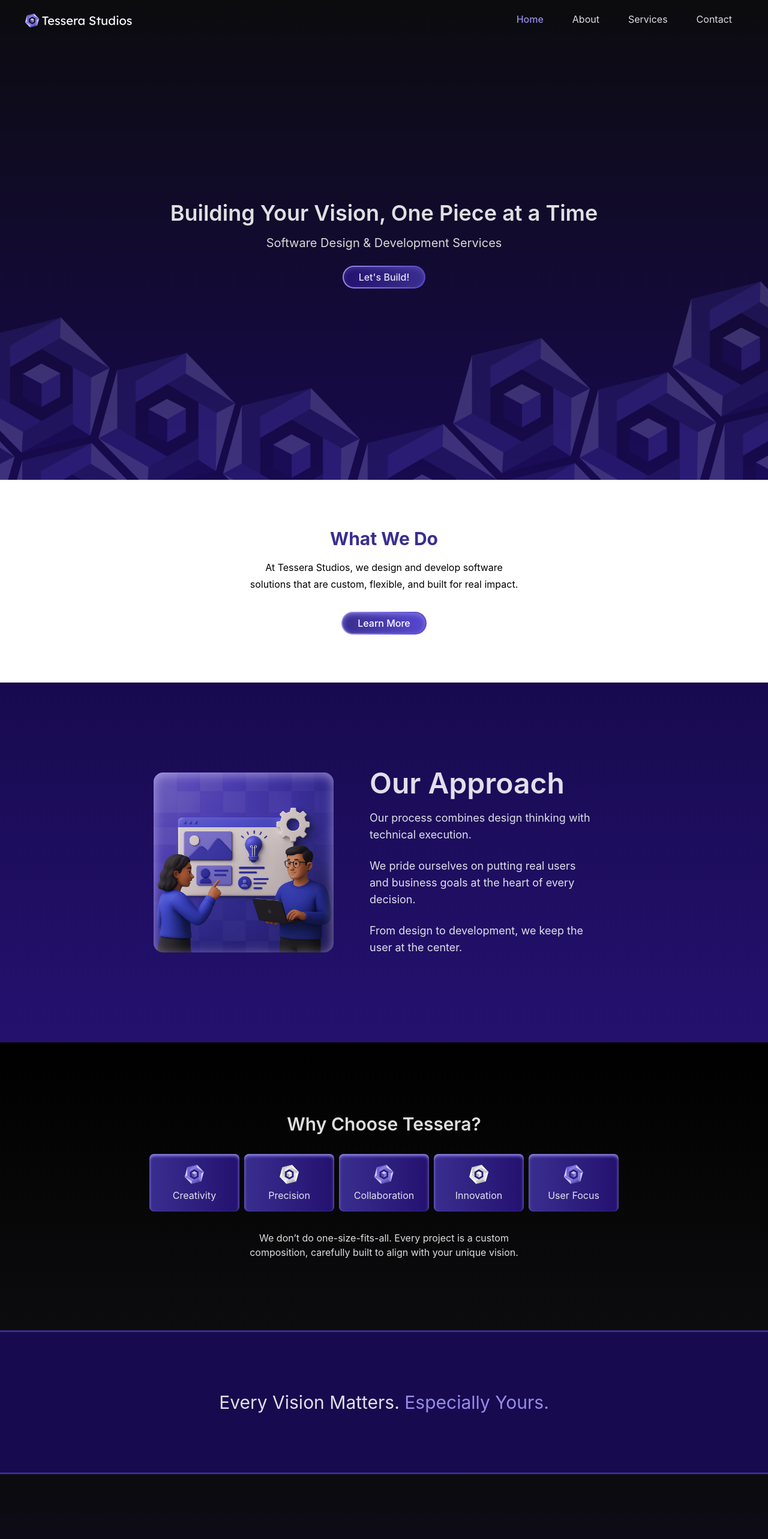
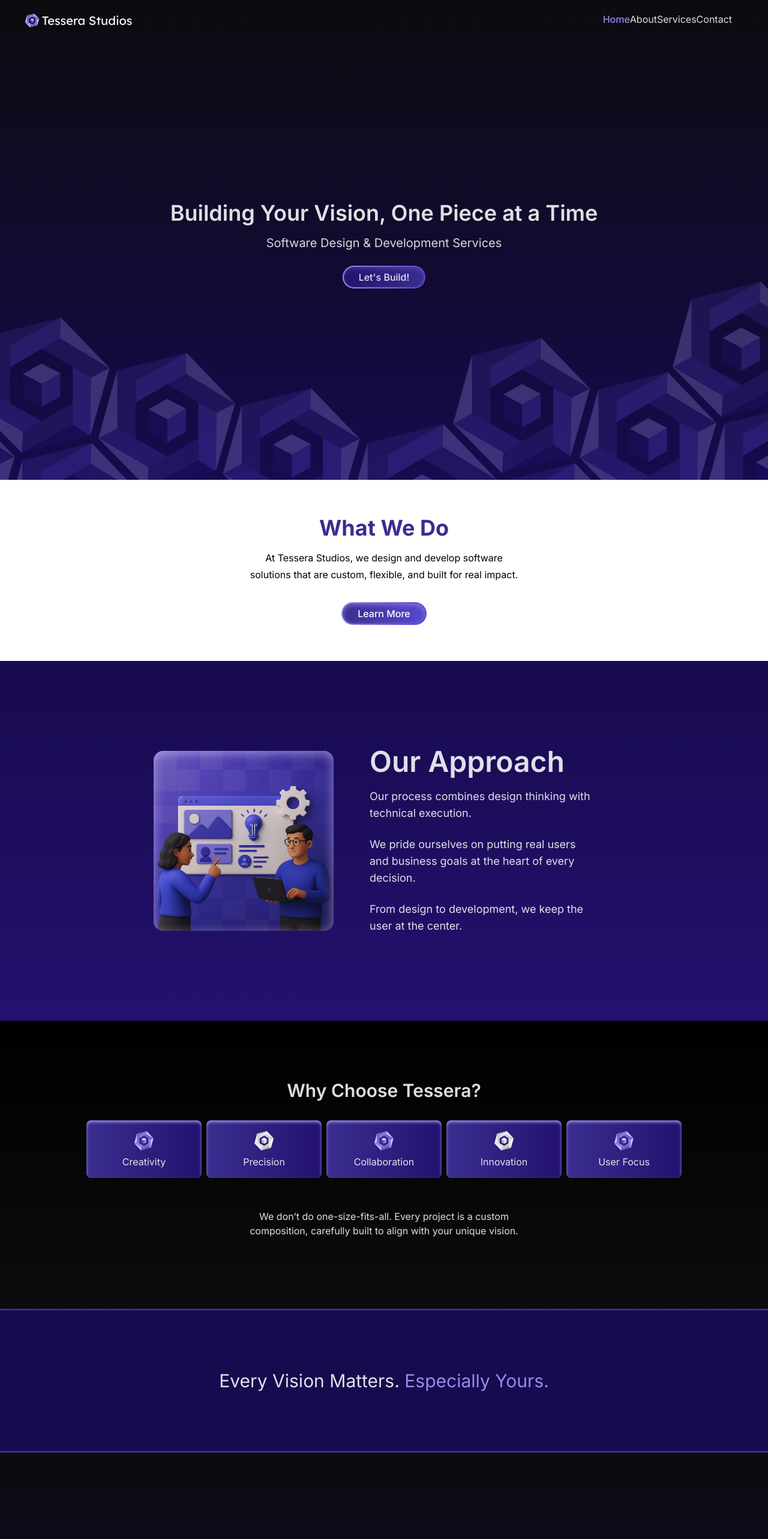
Before and after one commit to Tessera-Studios/Tessera-Web, a React (Vite) app in the folder frontend/: page / in a window 1280 px wide. Shown: the top 2566 px of the page at 60% size. Built offline with nearby package versions, Linux system fonts and the light colour scheme.

Commit message:
Added mobile responsiveness and navbar menu

```diff
--- a/frontend/index.html
+++ b/frontend/index.html
@@ -1,8 +1,12 @@
-<!doctype html>
+<!DOCTYPE html>
 <html lang="en">
   <head>
     <meta charset="UTF-8" />
     <link rel="icon" type="image/svg+xml" href="/tessera-emblem.png" />
+    <link
+      rel="stylesheet"
+      href="https://cdnjs.cloudflare.com/ajax/libs/font-awesome/6.5.2/css/all.min.css"
+    />
     <meta name="viewport" content="width=device-width, initial-scale=1.0" />
     <title>Tessera Studios</title>
   </head>
--- a/frontend/src/components/Navbar.tsx
+++ b/frontend/src/components/Navbar.tsx
@@ -1,34 +1,124 @@
-import "./Navbar.css"
-import logo from "../assets/logo.png"
+import "./Navbar.css";
+import logo from "../assets/logo.png";
 import { NavLink } from "react-router-dom";
+import { useState } from "react";
 
 function Navbar() {
+  const [isOpen, setIsOpen] = useState(false);
+
   return (
     <>
-            <div id="nav-bar" className="flex justify-between p-5 px-8 absolute w-full left-0 z-50">
+      <div
+        id="nav-bar"
+        className="flex justify-between p-5 px-8 absolute w-full left-0 z-50"
+      >
         <div id="branding">
-                    <img id="logo" src={logo} width={200}></img>
-
+          <img id="logo" src={logo} width={200} alt="Logo" />
         </div>
 
-                <div id="links" className="flex md:gap-12 md:px-5 mr-2">
-                    <NavLink to="/" className={({ isActive }) => isActive ? 'active' : '' + 'nav-link'}>
+        <div
+          id="links"
+          className="flex md:gap-12 md:px-5 mr-2 hidden lg:block"
+        >
+          <NavLink
+            to="/"
+            className={({ isActive }) =>
+              `${isActive ? "active " : ""}nav-link`
+            }
+          >
             Home
           </NavLink>
-                    <NavLink to="/about" className={({ isActive }) => isActive ? 'active' : '' + 'nav-link'}>
+          <NavLink
+            to="/about"
+            className={({ isActive }) =>
+              `${isActive ? "active " : ""}nav-link`
+            }
+          >
             About
           </NavLink>
-                    <NavLink to="/services" className={({ isActive }) => isActive ? 'active' : '' + 'nav-link'}>
+          <NavLink
+            to="/services"
+            className={({ isActive }) =>
+              `${isActive ? "active " : ""}nav-link`
+            }
+          >
             Services
           </NavLink>
-                    <NavLink to="/contact" className={({ isActive }) => isActive ? 'active' : '' + 'nav-link'}>
+          <NavLink
+            to="/contact"
+            className={({ isActive }) =>
+              `${isActive ? "active " : ""}nav-link`
+            }
+          >
             Contact
           </NavLink>
-                    {/* <a href="/" className="px-2">Home</a>
-                    <a href="/about" className="px-2">About</a>
-                    <a href="/services" className="px-2">Services</a>
-                    <a href="/contact" className="px-2">Contact</a> */}
         </div>
+
+        {/* Mobile Menu Button */}
+        <div id="menu-bar" className="block lg:hidden">
+          <button
+            className="menu-button"
+            onClick={() => setIsOpen(!isOpen)}
+            aria-label="Toggle menu"
+          >
+            <i
+              className={`fa ${isOpen ? "fa-times" : "fa-bars"}`}
+              aria-hidden="true"
+            ></i>
+          </button>
+        </div>
+      </div>
+
+      {/* Overlay */}
+      {isOpen && (
+        <div
+          className="fixed inset-0 bg-black/50 z-40"
+          onClick={() => setIsOpen(false)}
+        ></div>
+      )}
+
+      {/* Sliding Sidebar */}
+      <div
+        className={`lg:hidden fixed top-0 left-0 w-[65vw] h-[100vh] bg-[linear-gradient(180deg,var(--background),var(--dark-purple))] text-white flex flex-col items-center py-6 pt-30 gap-5 z-40 transform transition-transform duration-300 ease-in-out ${
+          isOpen ? "translate-x-0" : "-translate-x-full"
+        }`}
+      >
+        <NavLink
+          to="/"
+          onClick={() => setIsOpen(false)}
+          className={({ isActive }) =>
+            `${isActive ? "active " : ""}nav-link`
+          }
+        >
+          Home
+        </NavLink>
+        <NavLink
+          to="/about"
+          onClick={() => setIsOpen(false)}
+          className={({ isActive }) =>
+            `${isActive ? "active " : ""}nav-link`
+          }
+        >
+          About
+        </NavLink>
+        <NavLink
+          to="/services"
+          onClick={() => setIsOpen(false)}
+          className={({ isActive }) =>
+            `${isActive ? "active " : ""}nav-link`
+          }
+        >
+          Services
+        </NavLink>
+        <NavLink
+          to="/contact"
+          onClick={() => setIsOpen(false)}
+          className={({ isActive }) =>
+            `${isActive ? "active " : ""}nav-link`
+          }
+        >
+          Contact
+        </NavLink>
       </div>
     </>
   );
--- a/frontend/src/index.css
+++ b/frontend/src/index.css
@@ -1,5 +1,6 @@
+@import url('https://fonts.googleapis.com/css2?family=Inter:wght@400;500;600;700&display=swap');
+
 @import "tailwindcss";
-@import url('https://fonts.googleapis.com/css2?family=Inter:wght@400;500;600;700&display=swap');
 
 :root {
   --font-sans: 'Inter', sans-serif;
--- a/frontend/src/pages/Home.css
+++ b/frontend/src/pages/Home.css
@@ -118,8 +118,7 @@
   align-items: center;
   text-align: center;
   gap: 4px;
-  width: 150px;
-  padding: 15px 30px;
+  padding: 15px 10px;
   border-radius: 0.5rem;
   background: linear-gradient(to right, var(--accent), var(--dark-purple));
   box-shadow: inset 0px 3px 5px var(--secondary);
--- a/frontend/src/pages/Home.tsx
+++ b/frontend/src/pages/Home.tsx
@@ -1,4 +1,3 @@
-import { useRef } from "react";
 import "./Home.css"
 import ContactCTA from "../components/ContactCTA";
 import ourApproachImage from "../assets/our-approach.png"
@@ -7,29 +6,29 @@ import tesseraWhiteTileImage from "../assets/tessera-emblem-white-transparent.pn
 
 function Home() {
     return (
-        <>
-            <div id="home-landing" className="flex flex-col justify-center items-center min-h-[100vh]">
+        <div className="overflow-x-hidden">
+            <div id="home-landing" className="flex flex-col justify-center items-center min-h-[100vh] p-5 md:p-10">
                 <div>
-                    <h1 className="text-2xl lg:text-3xl xl:text-4xl p-4 font-semibold">Building Your Vision, One Piece at a Time</h1>
+                    <h1 className="text-2xl sm:text-3xl xl:text-4xl p-4 font-semibold leading-10">Building Your Vision, One Piece at a Time</h1>
                     <p className="text-md lg:text-lg xl:text-xl text-[var(--light-grey)]">Software Design & Development Services</p>
                     <button id="build-button" className="mt-6">Let's Build!</button>
                 </div>
             </div>
 
-            <div id="home-what-we-do" className="flex flex-col justify-center items-center min-h-[40vh] bg-white text-black p-20">
-                <h2 className="text-2xl lg:text-3xl font-bold text-[var(--accent)] mb-2">What We Do</h2>
-                <p className="text-center md:max-w-[35vw] py-2 leading-7">At Tessera Studios, we design and develop software solutions that are custom, flexible, and built for real impact.</p>
+            <div id="home-what-we-do" className="flex flex-col justify-center items-center min-h-[35vh] bg-white text-black p-15">
+                <h2 className="text-3xl md:text-4xl font-bold text-[var(--accent)] mb-2">What We Do</h2>
+                <p className="text-center md:max-w-[75vw] lg:max-w-[35vw] py-2 leading-7">At Tessera Studios, we design and develop software solutions that are custom, flexible, and built for real impact.</p>
                 <button id="learn-more-button" className="mt-6">Learn More</button>
             </div>
 
-            <div id="home-our-approach" className="flex justify-center items-center min-h-[75vh] p-20">
-                <div className="image-container mr-5">
+            <div id="home-our-approach" className="flex flex-col lg:flex-row justify-center items-center min-h-[75vh] p-20">
+                <div className="image-container md:mr-5">
                     <img className="our-approach-image" src={ourApproachImage} width={300} height={300} />
                     <div className="inner-shadow"></div>
                 </div>
-                <div className="text-container p-10 max-w-[35vw]">
-                    <h2 className="text-lg md:text-5xl mb-5 font-semibold">Our Approach</h2>
-                    <div className="flex flex-col gap-6 text-lg">
+                <div className="text-container p-5 md:p-10 md:max-w-[50vw] lg:max-w-[35vw]">
+                    <h2 className="text-3xl md:text-5xl mb-5 font-semibold text-center md:text-start">Our Approach</h2>
+                    <div className="flex flex-col gap-6 md:text-lg">
                         <p>Our process combines design thinking with technical execution.</p>
                         <p>We pride ourselves on putting real users and business goals at the heart of every decision.</p>
                         <p>From design to development, we keep the user at the center.</p>
@@ -37,41 +36,45 @@ function Home() {
                 </div>
             </div>
 
-            <div id="home-why-choose-tessera" className="flex flex-col justify-center items-center min-h-[60vh]">
-                <h2 className="md:text-3xl text-center font-semibold">Why Choose Tessera?</h2>
+            <div id="home-why-choose-tessera" className="flex flex-col justify-center items-center min-h-[60vh] p-10">
+                <h2 className="text-2xl md:text-3xl text-center font-semibold">Why Choose Tessera?</h2>
 
-                <div id="tessera-tiles" className="flex gap-2 p-8">
-                    <div className="tessera-tile">
+                <div id="tessera-tiles" className="md:flex gap-2 p-8">
+                    <div className="flex gap-2 justify-center">
+                        <div className="tessera-tile min-w-[25vw] md:min-w-[15vw]">
                             <img src={tesseraTileImage} width={50} height={50} />
-                        <p>Creativity</p>
+                            <p className="text-sm md:text-base">Creativity</p>
                         </div>
-                    <div className="tessera-tile">
+                        <div className="tessera-tile min-w-[25vw] md:min-w-[15vw]">
                             <img src={tesseraWhiteTileImage} width={50} height={50} />
-                        <p>Precision</p>
+                            <p className="text-sm md:text-base">Precision</p>
                         </div>
-                    <div className="tessera-tile">
+                        <div className="tessera-tile min-w-[25vw] md:min-w-[15vw]">
                             <img src={tesseraTileImage} width={50} height={50} />
-                        <p>Collaboration</p>
+                            <p className="text-sm md:text-base">Collaboration</p>
                         </div>
-                    <div className="tessera-tile">
+                    </div>
+                    <div className="flex gap-2 mt-2 md:mt-0 justify-center">
+                        <div className="tessera-tile min-w-[25vw] md:min-w-[15vw]">
                             <img src={tesseraWhiteTileImage} width={50} height={50} />
-                        <p>Innovation</p>
+                            <p className="text-sm md:text-base">Innovation</p>
                         </div>
-                    <div className="tessera-tile">
+                        <div className="tessera-tile min-w-[25vw] md:min-w-[15vw]">
                             <img src={tesseraTileImage} width={50} height={50} />
-                        <p>User Focus</p>
+                            <p className="text-sm md:text-base">User Focus</p>
+                        </div>
                     </div>
 
                 </div>
-                <p className="text-center max-w-[40vw]">We don’t do one-size-fits-all. Every project is a custom composition, carefully built to align with your unique vision.</p>
+                <p className="text-center p-5 lg:max-w-[40vw]">We don’t do one-size-fits-all. Every project is a custom composition, carefully built to align with your unique vision.</p>
             </div>
 
-            <div id="home-vision" className="flex justify-center items-center min-h-[30vh] bg-[var(--deep-purple)] border-t-3 border-b-3 border-[var(--accent)]">
-                <p className="text-3xl">Every Vision Matters. <span className="text-[var(--secondary)]">Especially Yours.</span></p>
+            <div id="home-vision" className="flex justify-center items-center min-h-[30vh] bg-[var(--deep-purple)] border-t-3 border-b-3 border-[var(--accent)] p-10">
+                <p className="text-2xl md:text-3xl text-center">Every Vision Matters. <span className="text-[var(--secondary)]">Especially Yours.</span></p>
             </div>
 
             <ContactCTA />
-        </>
+        </div>
     );
 }
 
```
Also changed, not shown: frontend/src/components/ContactCTA.tsx (+5 -5 lines). Lines whose indentation alone changed are shown as unchanged.
